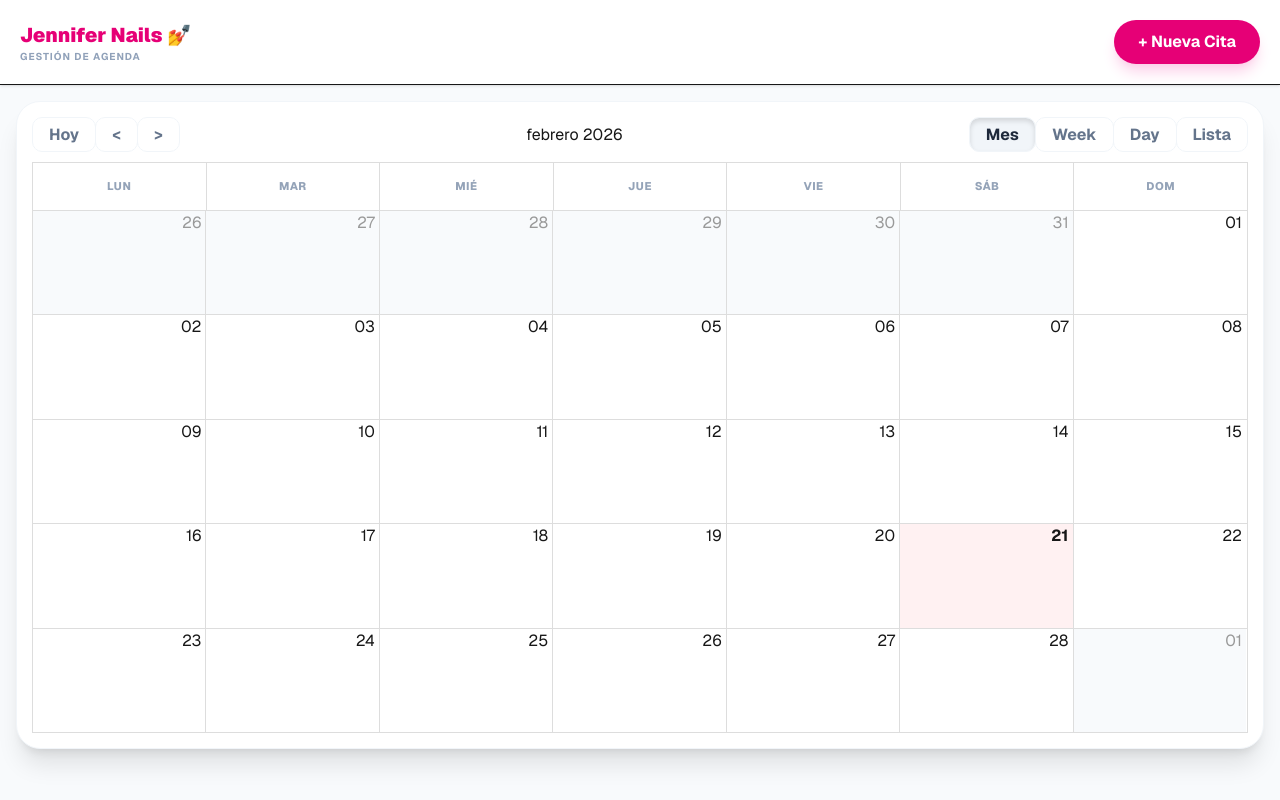
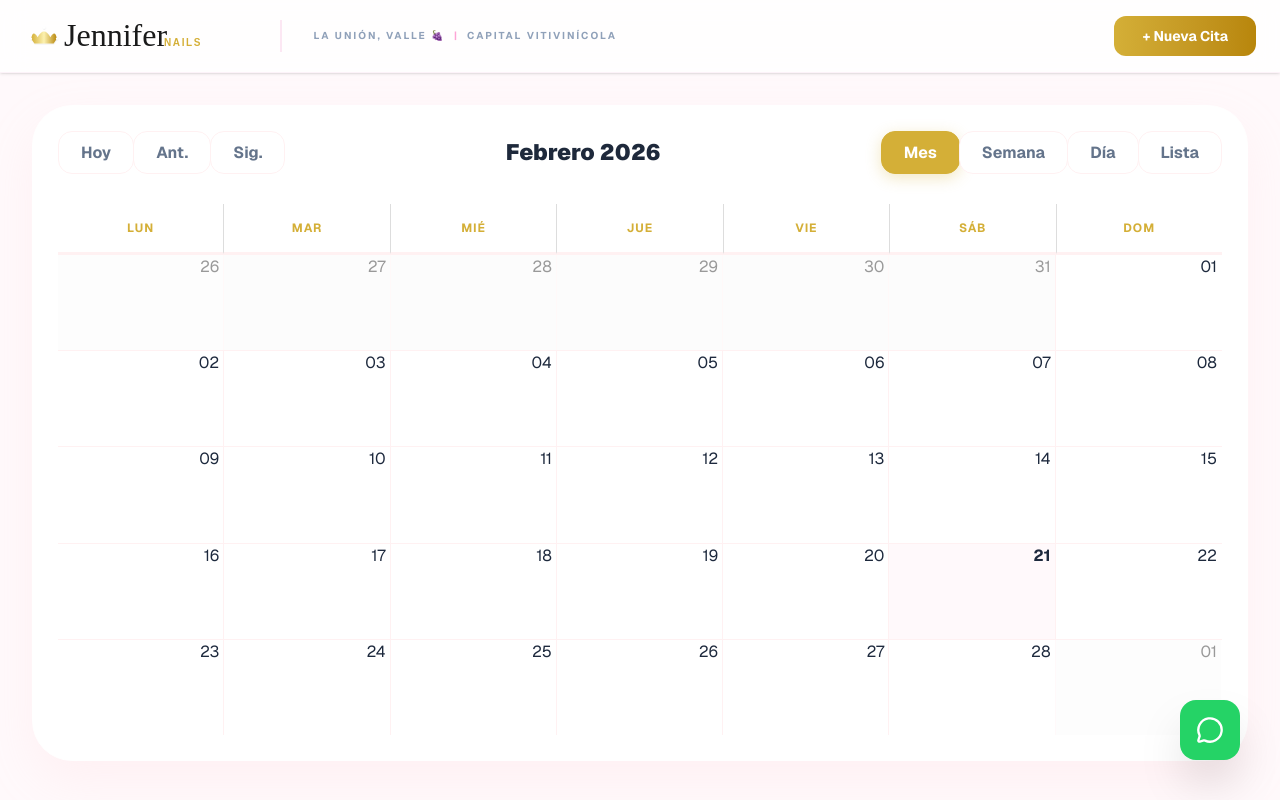
Before and after one commit to ozcaredo89/allatyou-booking, a Next.js app: page / in a window 1280 px wide. Built offline with nearby package versions, Linux system fonts and the light colour scheme; no server answers; the database is empty.

Commit message:
feat: implement modern slim header and horizontal brand logo

```diff
--- a/app/calendar-client.tsx
+++ b/app/calendar-client.tsx
@@ -1,10 +1,12 @@
 "use client";
 
 import { useState, useEffect } from 'react';
+import Image from 'next/image';
 import { Calendar, dateFnsLocalizer } from 'react-big-calendar';
 import { format, parse, startOfWeek, getDay } from 'date-fns';
 import { es } from 'date-fns/locale/es';
 import { supabase } from '../utils/supabase/client';
+import { MessageCircle } from 'lucide-react';
 import 'react-big-calendar/lib/css/react-big-calendar.css';
 
 const locales = { 'es': es };
@@ -24,15 +26,16 @@ export function AdminCalendarClient() {
     time: '09:00'
   });
 
+  const whatsappNumber = "+573204153349";
+  const whatsappMessage = encodeURIComponent("Hola Jennifer! Estoy interesad@ en agendar un arreglo de uñas ¿Me puedes agendar?");
+
   useEffect(() => { fetchAppointments(); }, []);
 
   const fetchAppointments = async () => {
     const { data, error } = await supabase
       .from('appointments')
       .select(`id, start_time, end_time, clients(name)`);
-
     if (error) return console.error(error);
-
     setEvents(data?.map((app: any) => ({
       id: app.id,
       title: `💅 ${app.clients?.name || 'Cita'}`,
@@ -44,27 +47,14 @@ export function AdminCalendarClient() {
   const handleSave = async (e: React.FormEvent) => {
     e.preventDefault();
     setLoading(true);
-
-    const { data: client } = await supabase
-      .from('clients')
-      .insert([{ name: formData.clientName }])
-      .select()
-      .single();
-
+    const { data: client } = await supabase.from('clients').insert([{ name: formData.clientName }]).select().single();
     if (client) {
       const start = new Date(`${formData.date}T${formData.time}`);
       const end = new Date(start.getTime() + 60 * 60 * 1000);
-
-      const { error: aErr } = await supabase
-        .from('appointments')
-        .insert([{
-          start_time: start.toISOString(),
-          end_time: end.toISOString(),
-          client_id: client.id,
-          status: 'confirmed'
+      const { error } = await supabase.from('appointments').insert([{
+        start_time: start.toISOString(), end_time: end.toISOString(), client_id: client.id, status: 'confirmed'
       }]);
-
-      if (!aErr) {
+      if (!error) {
         setIsModalOpen(false);
         setFormData({ ...formData, clientName: '' });
         fetchAppointments();
@@ -74,101 +64,144 @@ export function AdminCalendarClient() {
   };
 
   return (
-    <div className="min-h-screen bg-slate-50 font-sans">
-      <header className="bg-white border-b p-5 sticky top-0 z-10 shadow-sm flex justify-between items-center">
-        <div>
-          <h1 className="text-xl font-black text-pink-600">Jennifer Nails 💅</h1>
-          <p className="text-[10px] text-slate-400 font-bold uppercase tracking-widest">Gestión de Agenda</p>
+    <div className="min-h-screen bg-[#FFF9FB] font-sans text-slate-800">
+      {/* HEADER SLIM & MODERN (GLASSMORPHISM) */}
+      <header className="bg-white/80 backdrop-blur-md border-b border-pink-100/50 px-6 py-3 sticky top-0 z-30 flex justify-between items-center shadow-sm">
+        <div className="flex items-center gap-8">
+          {/* Logo con el nuevo SVG horizontal (Optimizado para legibilidad) */}
+          <div className="relative w-56 h-12">
+            <Image
+              src="/logo-jennifer3.svg"
+              alt="Jennifer Nails"
+              fill
+              className="object-contain object-left"
+              priority
+            />
           </div>
+
+          {/* Separador visual minimalista */}
+          <div className="hidden md:block h-8 w-[1.5px] bg-pink-100" />
+
+          {/* Tagline de ubicación */}
+          <div className="hidden md:block">
+            <p className="text-[10px] text-slate-400 font-bold uppercase tracking-[0.2em] leading-tight">
+              La Unión, Valle 🍇 <span className="text-pink-300 mx-1">|</span> Capital Vitivinícola
+            </p>
+          </div>
+        </div>
+
         <button
           onClick={() => setIsModalOpen(true)}
-          className="bg-pink-600 text-white px-6 py-2.5 rounded-full font-bold shadow-lg shadow-pink-200 active:scale-95 transition-all"
+          className="bg-gradient-to-r from-[#D4AF37] to-[#B8860B] hover:shadow-gold-200/50 hover:shadow-xl text-white px-7 py-2.5 rounded-xl font-bold transition-all transform active:scale-95 text-sm"
         >
           + Nueva Cita
         </button>
       </header>
 
-      <main className="p-4 max-w-7xl mx-auto h-[calc(100vh-120px)]">
-        <div className="bg-white rounded-3xl shadow-xl overflow-hidden h-full border border-slate-100">
+      {/* CONTENEDOR PRINCIPAL */}
+      <main className="p-4 md:p-8 max-w-[1440px] mx-auto h-[calc(100vh-80px)]">
+        <div className="bg-white rounded-[2.5rem] shadow-[0_20px_50px_rgba(255,192,203,0.15)] overflow-hidden h-full border border-white">
           <Calendar
             localizer={localizer}
             events={events}
             culture="es"
-            messages={{ today: "Hoy", next: ">", previous: "<", month: "Mes", agenda: "Lista" }}
+            messages={{
+              today: "Hoy",
+              next: "Sig.",
+              previous: "Ant.",
+              month: "Mes",
+              week: "Semana",
+              day: "Día",
+              agenda: "Lista"
+            }}
             className="modern-calendar"
           />
         </div>
       </main>
 
+      {/* BOTÓN WHATSAPP FLOTANTE (ESTILO APP NATIVA) */}
+      <a
+        href={`https://wa.me/${whatsappNumber}?text=${whatsappMessage}`}
+        target="_blank"
+        rel="noopener noreferrer"
+        className="fixed bottom-10 right-10 bg-[#25D366] text-white p-4 rounded-2xl shadow-2xl hover:scale-110 active:scale-90 transition-all z-50 group"
+      >
+        <MessageCircle size={28} />
+      </a>
+
+      {/* MODAL DE AGENDAMIENTO */}
       {isModalOpen && (
-        <div className="fixed inset-0 bg-slate-900/60 backdrop-blur-md flex items-center justify-center z-50 p-4">
-          <div className="bg-white rounded-[2.5rem] p-8 w-full max-w-md shadow-2xl animate-in fade-in zoom-in duration-200">
-            <div className="flex justify-between items-center mb-6">
-              <h2 className="text-2xl font-black text-slate-800">Agendar Cita</h2>
-              <button onClick={() => setIsModalOpen(false)} className="text-slate-300 hover:text-slate-500">✕</button>
-            </div>
-
-            <form onSubmit={handleSave} className="space-y-5">
-              <div>
-                <label className="block text-xs font-black text-slate-400 uppercase mb-2 ml-1">Nombre de la Clienta</label>
+        <div className="fixed inset-0 bg-slate-900/40 backdrop-blur-sm flex items-center justify-center z-50 p-4">
+          <div className="bg-white rounded-[2.5rem] p-8 w-full max-w-md shadow-2xl border-t-[10px] border-[#D4AF37]">
+            <h2 className="text-2xl font-black text-slate-800 mb-6 italic">Agendar Belleza ✨</h2>
+            <form onSubmit={handleSave} className="space-y-4">
               <input
                 required
-                  className="w-full bg-slate-100 border-none rounded-2xl p-4 focus:ring-2 focus:ring-pink-500 outline-none transition-all"
-                  placeholder="Ej. Alexandra Vargas"
+                className="w-full bg-pink-50/30 border-2 border-pink-50 rounded-2xl p-4 focus:border-[#D4AF37] focus:bg-white outline-none transition-all"
+                placeholder="Nombre de la clienta"
                 value={formData.clientName}
                 onChange={e => setFormData({...formData, clientName: e.target.value})}
               />
+              <div className="flex gap-3">
+                <input type="date" className="flex-1 bg-slate-50 rounded-2xl p-4 outline-none border border-slate-100" value={formData.date} onChange={e => setFormData({...formData, date: e.target.value})} />
+                <input type="time" className="w-32 bg-slate-50 rounded-2xl p-4 outline-none border border-slate-100" value={formData.time} onChange={e => setFormData({...formData, time: e.target.value})} />
               </div>
-
-              <div className="grid grid-cols-2 gap-4">
-                <div>
-                  <label className="block text-xs font-black text-slate-400 uppercase mb-2 ml-1">Fecha</label>
-                  <input
-                    type="date"
-                    className="w-full bg-slate-100 border-none rounded-2xl p-4 outline-none"
-                    value={formData.date}
-                    onChange={e => setFormData({...formData, date: e.target.value})}
-                  />
-                </div>
-                <div>
-                  <label className="block text-xs font-black text-slate-400 uppercase mb-2 ml-1">Hora</label>
-                  <input
-                    type="time"
-                    className="w-full bg-slate-100 border-none rounded-2xl p-4 outline-none"
-                    value={formData.time}
-                    onChange={e => setFormData({...formData, time: e.target.value})}
-                  />
-                </div>
-              </div>
-
-              <div className="flex gap-4 pt-4">
-                <button
-                  type="button"
-                  onClick={() => setIsModalOpen(false)}
-                  className="flex-1 py-4 font-bold text-slate-400"
-                >
-                  Cerrar
+              <button disabled={loading} className="w-full bg-gradient-to-r from-[#D4AF37] to-[#B8860B] text-white py-4 rounded-2xl font-bold text-lg shadow-lg hover:brightness-110 transition-all">
+                {loading ? 'Procesando...' : 'Confirmar Cita'}
               </button>
-                <button
-                  disabled={loading}
-                  className="flex-1 bg-pink-600 text-white py-4 rounded-2xl font-bold shadow-xl shadow-pink-200 active:scale-95 transition-all disabled:opacity-50"
-                >
-                  {loading ? 'Agendando...' : 'Confirmar'}
-                </button>
-              </div>
+              <button type="button" onClick={() => setIsModalOpen(false)} className="w-full text-slate-400 font-bold text-sm">Cancelar</button>
             </form>
           </div>
         </div>
       )}
 
+      {/* REFINAMIENTO DE UI VÍA CSS */}
       <style jsx global>{`
-        .modern-calendar { padding: 15px; border: none !important; }
-        .rbc-header { padding: 15px !important; font-weight: 800 !important; color: #94a3b8 !important; text-transform: uppercase; font-size: 0.7rem; letter-spacing: 0.05em; }
-        .rbc-event { background: #db2777 !important; border-radius: 12px !important; border: none !important; padding: 5px 10px !important; font-size: 0.8rem; font-weight: 600; }
-        .rbc-today { background: #fff1f2 !important; }
-        .rbc-off-range-bg { background: #f8fafc !important; }
-        .rbc-toolbar button { border-radius: 10px !important; border: 1px solid #f1f5f9 !important; font-weight: 700 !important; color: #64748b !important; }
-        .rbc-toolbar button.rbc-active { background: #f1f5f9 !important; color: #1e293b !important; }
+        .modern-calendar { padding: 25px; border: none !important; }
+        .rbc-header {
+          border-bottom: 2px solid #FFF1F2 !important;
+          padding: 15px !important;
+          font-weight: 700 !important;
+          color: #D4AF37 !important;
+          text-transform: uppercase;
+          letter-spacing: 1px;
+          font-size: 0.75rem;
+        }
+        .rbc-month-view, .rbc-time-view { border: none !important; }
+        .rbc-day-bg { border-left: 1px solid #FFF1F2 !important; }
+        .rbc-day-bg:first-child { border-left: none !important; }
+        .rbc-month-row { border-top: 1px solid #FFF1F2 !important; }
+        .rbc-event {
+          background: #FFF1F2 !important;
+          color: #BE185D !important;
+          border: none !important;
+          border-left: 4px solid #F472B6 !important;
+          padding: 5px 10px !important;
+          border-radius: 8px !important;
+          font-weight: 700 !important;
+          font-size: 0.8rem;
+          box-shadow: 0 2px 4px rgba(0,0,0,0.02);
+        }
+        .rbc-today { background: #FFF9FB !important; }
+        .rbc-off-range-bg { background: #FAFAFA !important; opacity: 0.4; }
+        .rbc-toolbar { margin-bottom: 30px !important; }
+        .rbc-toolbar button {
+          border: 1px solid #FFF1F2 !important;
+          color: #64748b !important;
+          font-weight: 700 !important;
+          padding: 10px 22px !important;
+          border-radius: 14px !important;
+          transition: all 0.2s;
+          background: white;
+        }
+        .rbc-toolbar button:hover { background: #FFF1F2 !important; color: #D4AF37 !important; }
+        .rbc-toolbar button.rbc-active {
+          background: #D4AF37 !important;
+          color: white !important;
+          border-color: #D4AF37 !important;
+          box-shadow: 0 4px 15px rgba(212,175,55,0.3);
+        }
+        .rbc-toolbar-label { font-weight: 900 !important; font-size: 1.4rem !important; color: #1e293b !important; text-transform: capitalize; }
       `}</style>
     </div>
   );
```
Also changed, not shown: public/logo-jennifer3.svg (added). Lines whose indentation alone changed are shown as unchanged.
